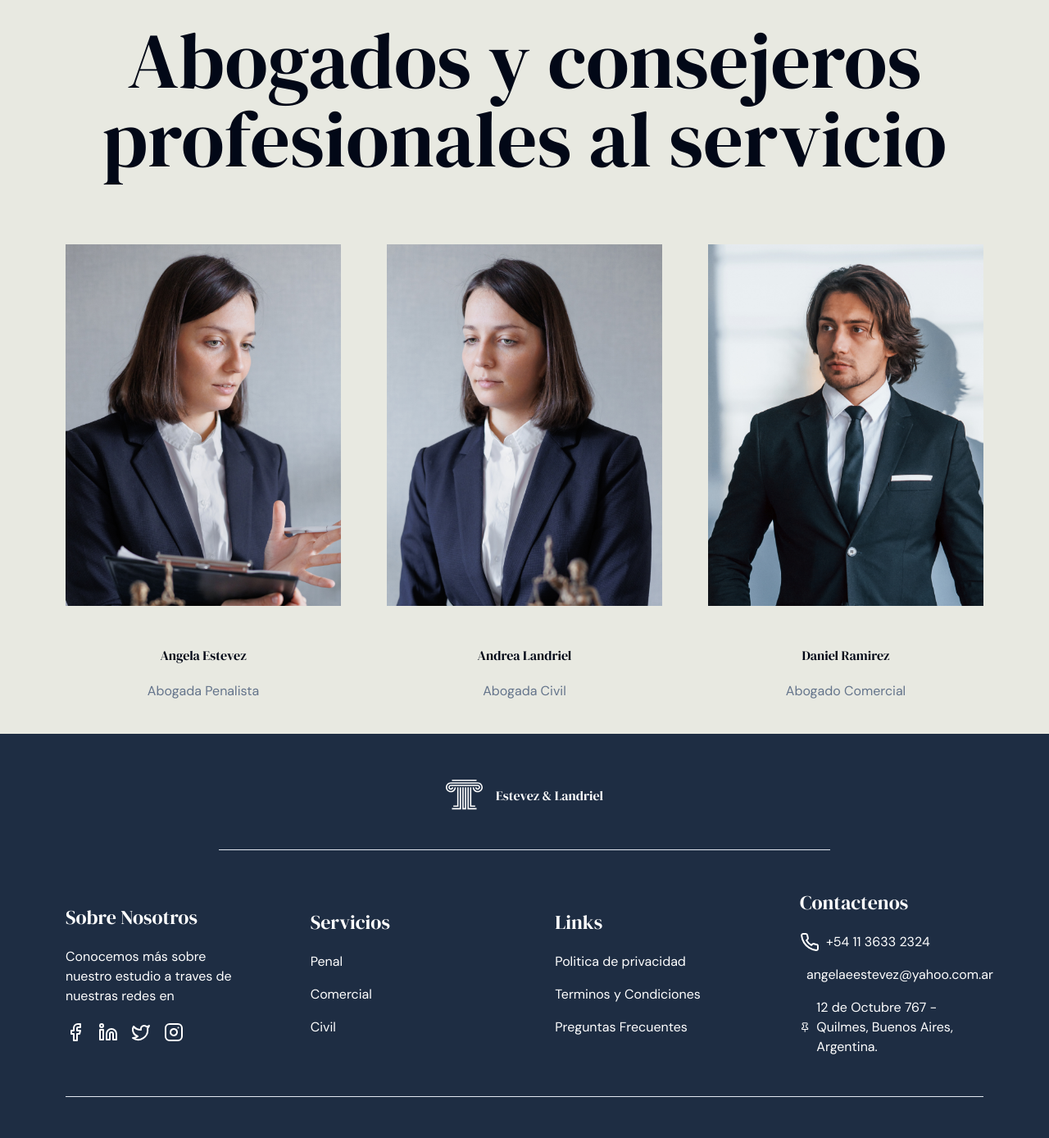
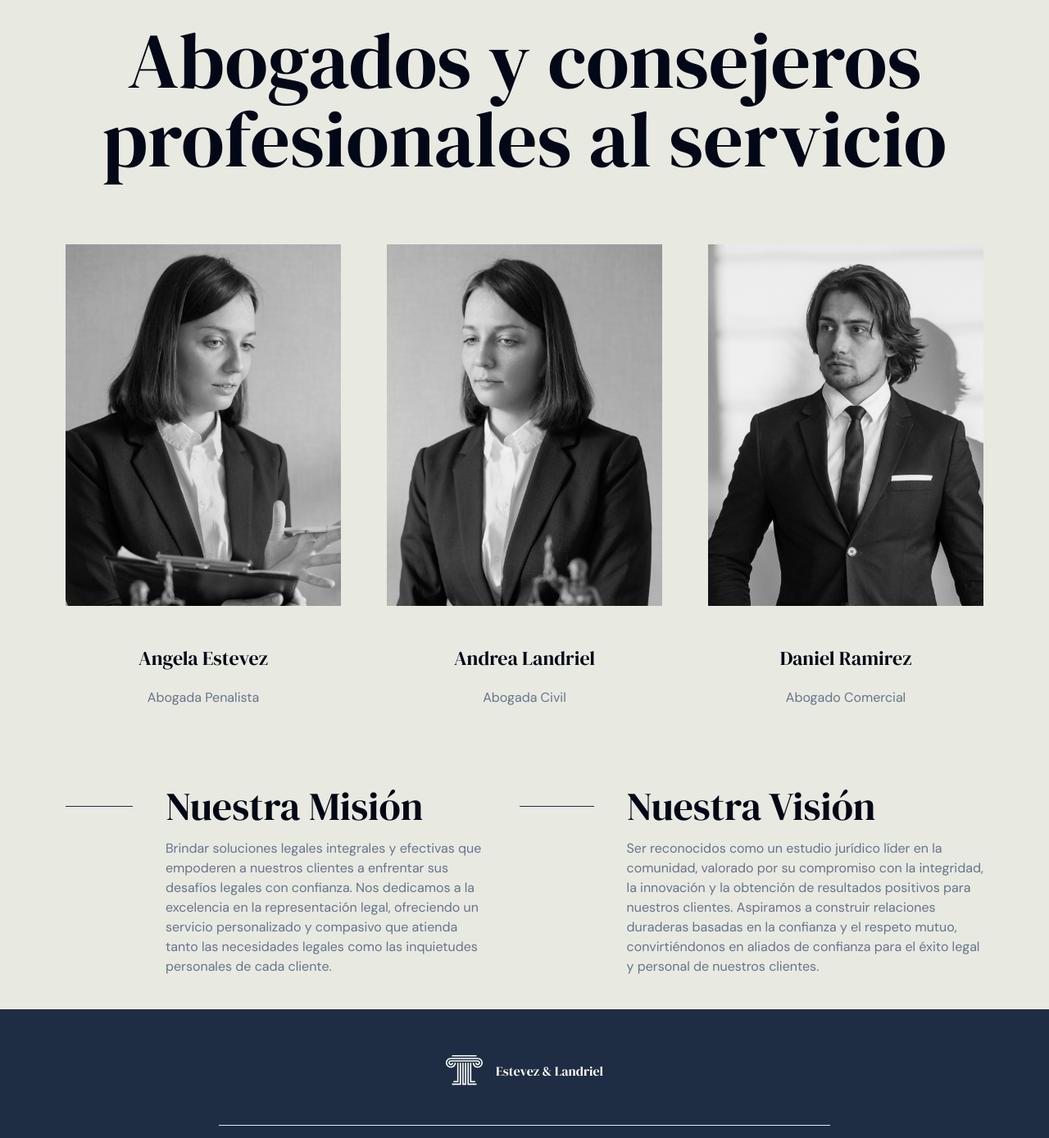
Before and after one commit to HoracioGutierrez/lawfirm, a Next.js app: page /about in a window 1280 px wide. Shown: the part 1309-2697 px from the top of the page at 82% size. Built offline with nearby package versions, Linux system fonts and the light colour scheme.

Commit message:
Add vision and mission to about page

```diff
--- a/app/about/page.tsx
+++ b/app/about/page.tsx
@@ -8,6 +8,7 @@ function AboutPage() {
     return (
         <main className="px-6 md:px-10 lg:px-14 xl:px-20">
             <div className="max-w-[1600px] mx-auto py-10 flex flex-col gap-10 lg:gap-16 xl:gap-24">
+
                 <section className="flex flex-col gap-10 lg:gap-20">
                     <div className="flex flex-col sm:flex-row sm:items-end sm:gap-10 md:gap-20 lg:gap-28 xl:gap-36">
                         <Image src="/person-1.png" alt="person-1" width={405} height={418} className="w-full sm:w-1/2 max-w-[405px]" />
@@ -22,32 +23,57 @@ function AboutPage() {
                         <p>Entendemos que los asuntos legales pueden ser abrumadores, ya sea que se trate de un conflicto familiar, una disputa comercial, o la necesidad de asesoramiento preventivo. Es por eso que nuestro equipo de abogados altamente capacitados se dedica a escuchar atentamente sus inquietudes, comprender a fondo su situación específica y desarrollar estrategias legales sólidas que se adapten a sus necesidades únicas. Nos esforzamos por mantener una comunicación clara y abierta con usted a lo largo de todo el proceso legal, para que siempre esté informado y empoderado para tomar decisiones importantes.</p>
                     </div>
                 </section>
+
                 <section className="flex flex-col gap-20">
                     <h2 className="text-3xl sm:text-4xl md:text-5xl lg:text-6xl xl:text-8xl text-center 2xl:w-2/3 mx-auto">Abogados y consejeros profesionales al servicio</h2>
                     <div className="flex flex-col gap-14 sm:flex-row sm:justify-center">
                         <article className="flex flex-col items-center gap-12">
-                            <Image src="/lawer-1.png" alt="person-2" width={348} height={457} className="" />
+                            <div className="overflow-hidden group">
+                                <Image src="/lawer-1.png" alt="person-2" width={348} height={457} className="group-hover:scale-125 transition-transform duration-300 grayscale group-hover:grayscale-0" />
+                            </div>
                             <div className="flex flex-col items-center gap-5">
-                                <h3>Angela Estevez</h3>
+                                <h3 className="text-2xl">Angela Estevez</h3>
                                 <p className={cn(dmSans.className, "text-muted-foreground")}>Abogada Penalista</p>
                             </div>
                         </article>
                         <article className="flex flex-col items-center gap-12">
-                            <Image src="/lawer-2.png" alt="person-2" width={348} height={457} className="" />
+                            <div className="overflow-hidden group">
+                                <Image src="/lawer-2.png" alt="person-2" width={348} height={457} className="group-hover:scale-125 transition-transform duration-300 grayscale group-hover:grayscale-0" />
+                            </div>
                             <div className="flex flex-col items-center gap-5">
-                                <h3>Andrea Landriel</h3>
+                                <h3 className="text-2xl">Andrea Landriel</h3>
                                 <p className={cn(dmSans.className, "text-muted-foreground")}>Abogada Civil</p>
                             </div>
                         </article>
                         <article className="flex flex-col items-center gap-12">
-                            <Image src="/lawer-3.png" alt="person-2" width={348} height={457} className="" />
+                            <div className="overflow-hidden group">
+                                <Image src="/lawer-3.png" alt="person-2" width={348} height={457} className="group-hover:scale-125 transition-transform duration-300 grayscale group-hover:grayscale-0" />
+                            </div>
                             <div className="flex flex-col items-center gap-5">
-                                <h3>Daniel Ramirez</h3>
+                                <h3 className="text-2xl">Daniel Ramirez</h3>
                                 <p className={cn(dmSans.className, "text-muted-foreground")}>Abogado Comercial</p>
                             </div>
                         </article>
                     </div>
                 </section>
+
+                <section className="flex flex-col md:flex-row gap-10">
+                    <div className="flex max-w-[660px] gap-10">
+                        <div className="h-[1px] w-full max-w-[130px] bg-primary hidden md:block relative top-6"></div>
+                        <div className="flex flex-col gap-4">
+                            <h2 className="text-xl sm:text-2xl md:text-3xl lg:text-4xl xl:text-5xl">Nuestra Misión</h2>
+                            <p className={cn(dmSans.className, "text-muted-foreground")}>Brindar soluciones legales integrales y efectivas que empoderen a nuestros clientes a enfrentar sus desafíos legales con confianza. Nos dedicamos a la excelencia en la representación legal, ofreciendo un servicio personalizado y compasivo que atienda tanto las necesidades legales como las inquietudes personales de cada cliente.</p>
+                        </div>
+                    </div>
+                    <div className="flex max-w-[660px] gap-10">
+                        <div className="h-[1px] w-full max-w-[130px] bg-primary hidden md:block relative top-6"></div>
+                        <div className="flex flex-col gap-4">
+                            <h2 className="text-xl sm:text-2xl md:text-3xl lg:text-4xl xl:text-5xl">Nuestra Visión</h2>
+                            <p className={cn(dmSans.className, "text-muted-foreground")}>Ser reconocidos como un estudio jurídico líder en la comunidad, valorado por su compromiso con la integridad, la innovación y la obtención de resultados positivos para nuestros clientes. Aspiramos a construir relaciones duraderas basadas en la confianza y el respeto mutuo, convirtiéndonos en aliados de confianza para el éxito legal y personal de nuestros clientes.</p>
+                        </div>
+                    </div>
+                </section>
+
             </div>
         </main>
     )
```
